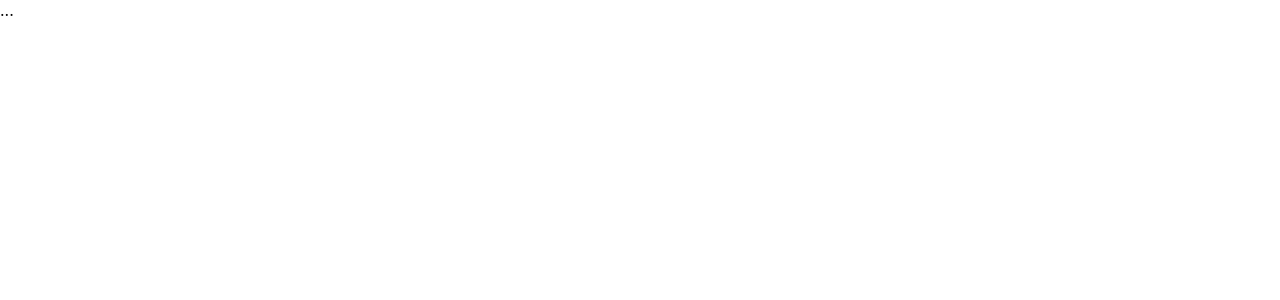
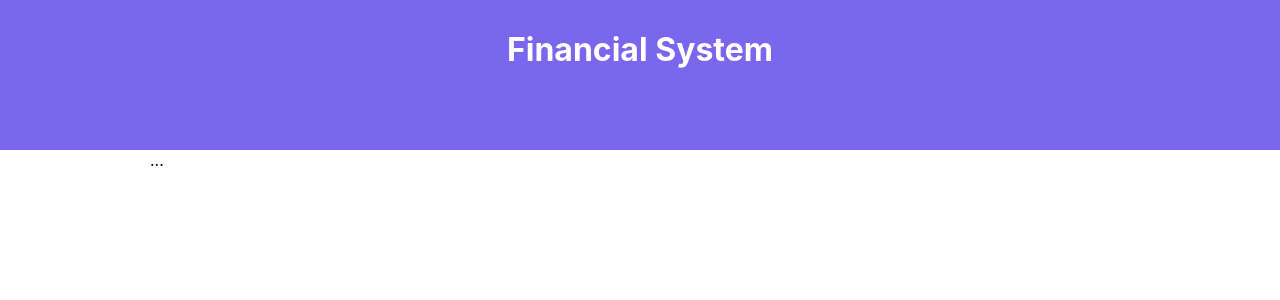
Before and after one commit to PauloAlves8039/react-typescript-expense-tracker, a React (Vite) app: page / in a window 1280 px wide. Shown: the top 300 px of the page. Built offline with nearby package versions, Linux system fonts and the light colour scheme.

Commit message:
feat: add style components for body header and header text

```diff
--- a/src/App.tsx
+++ b/src/App.tsx
@@ -4,7 +4,12 @@ export default function App() {
   return (
     <>
       <C.Container>
-        ...
+        <C.Header>
+          <C.HeaderText>Financial System</C.HeaderText>
+        </C.Header>
+        <C.Body>
+          ...
+        </C.Body>
       </C.Container>
     </>
   )
```
